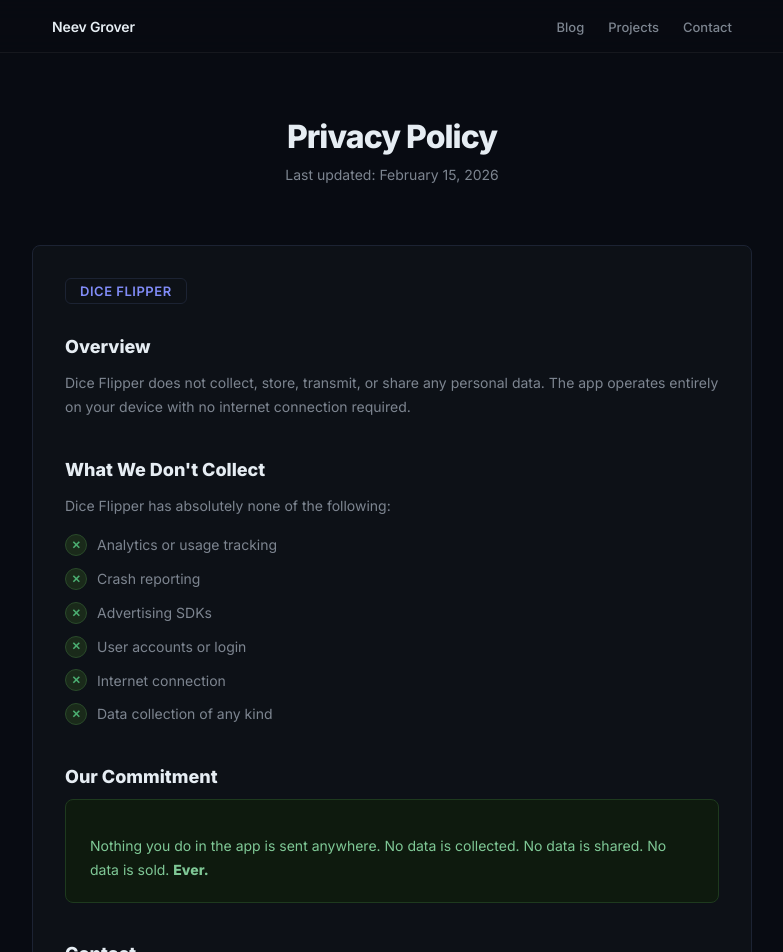
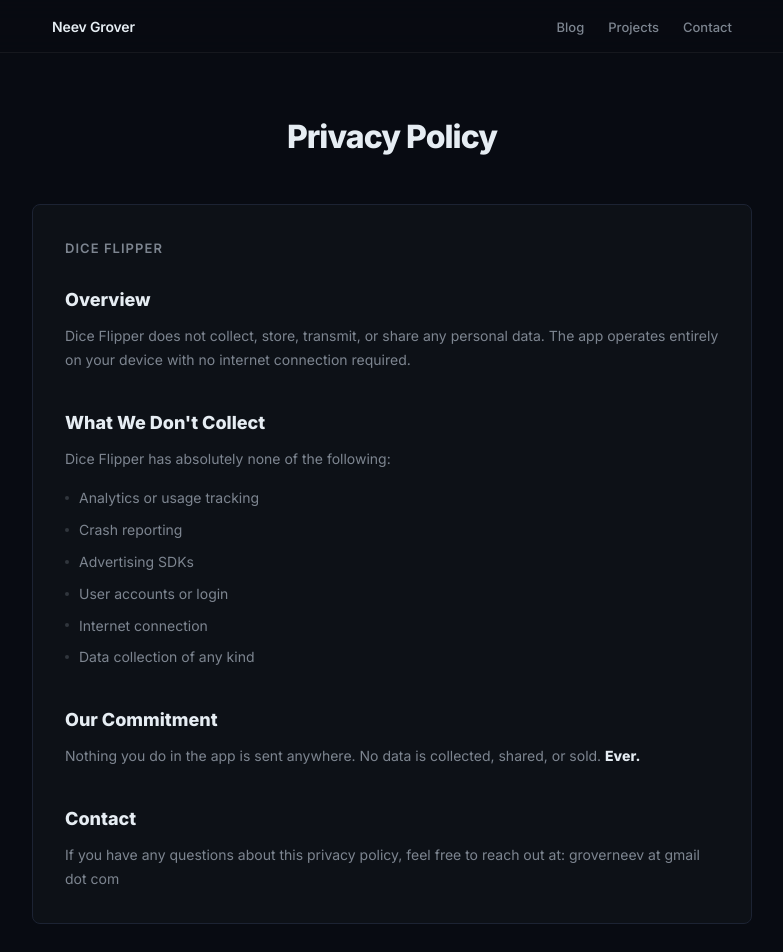
Before and after one commit to groverneev/Neev_Website, a Next.js app: page /privacy-policy in a window 1280 px wide. Shown: the top 952 px of the page, without its empty margins (248-1031 px from the left). Built offline with nearby package versions, Linux system fonts and the light colour scheme.

Commit message:
fixed privacy policy

```diff
--- a/components/PrivacyPolicy.tsx
+++ b/components/PrivacyPolicy.tsx
@@ -14,14 +14,6 @@ export default function PrivacyPolicy() {
     lineHeight: 1.7,
     color: "#7d8590",
     marginBottom: 16,
-  };
-
-  const subHeadingStyle: React.CSSProperties = {
-    fontSize: 15,
-    fontWeight: 600,
-    color: "#e6edf3",
-    marginBottom: 8,
-    marginTop: 20,
   };
 
   return (
@@ -44,15 +36,6 @@ export default function PrivacyPolicy() {
         >
           Privacy Policy
         </h1>
-        <p
-          style={{
-            color: "#7d8590",
-            fontSize: 14,
-            marginTop: 10,
-          }}
-        >
-          Last updated: February 15, 2026
-        </p>
       </section>
 
       {/* Content */}
@@ -71,19 +54,14 @@ export default function PrivacyPolicy() {
             border: "1px solid #1c2333",
           }}
         >
-          {/* App name badge */}
+          {/* App name */}
           <div style={{ marginBottom: 32 }}>
             <span
               style={{
-                display: "inline-block",
-                background: "#0d1117",
-                border: "1px solid #1c2333",
-                borderRadius: 6,
-                padding: "4px 14px",
                 fontSize: 13,
                 fontWeight: 600,
-                color: "#818cf8",
-                letterSpacing: "0.04em",
+                color: "#7d8590",
+                letterSpacing: "0.08em",
                 textTransform: "uppercase",
               }}
             >
@@ -106,11 +84,10 @@ export default function PrivacyPolicy() {
           </p>
           <ul
             style={{
-              ...paragraphStyle,
               paddingLeft: 0,
               listStyle: "none",
               display: "grid",
-              gap: 10,
+              gap: 8,
               marginBottom: 24,
             }}
           >
@@ -130,26 +107,18 @@ export default function PrivacyPolicy() {
                   gap: 10,
                   color: "#7d8590",
                   fontSize: 14,
+                  lineHeight: 1.7,
                 }}
               >
                 <span
                   style={{
-                    width: 20,
-                    height: 20,
+                    width: 4,
+                    height: 4,
                     borderRadius: "50%",
-                    background: "#1a2a1a",
-                    border: "1px solid #2a4a2a",
-                    display: "flex",
-                    alignItems: "center",
-                    justifyContent: "center",
+                    background: "#30363d",
                     flexShrink: 0,
-                    fontSize: 11,
-                    color: "#4caf72",
-                    fontWeight: 700,
                   }}
-                >
-                  ✕
-                </span>
+                />
                 {item}
               </li>
             ))}
@@ -157,32 +126,16 @@ export default function PrivacyPolicy() {
 
           {/* Commitment */}
           <h2 style={sectionHeadingStyle}>Our Commitment</h2>
-          <div
-            style={{
-              background: "#0e1a0e",
-              border: "1px solid #1e3a1e",
-              borderRadius: 8,
-              padding: "20px 24px",
-              marginBottom: 24,
-            }}
-          >
-            <p
-              style={{
-                ...paragraphStyle,
-                marginBottom: 0,
-                color: "#7fc896",
-              }}
-            >
-              Nothing you do in the app is sent anywhere. No data is collected.
-              No data is shared. No data is sold. <strong>Ever.</strong>
-            </p>
-          </div>
+          <p style={paragraphStyle}>
+            Nothing you do in the app is sent anywhere. No data is collected,
+            shared, or sold. <strong style={{ color: "#e6edf3" }}>Ever.</strong>
+          </p>
 
           {/* Contact */}
           <h2 style={sectionHeadingStyle}>Contact</h2>
-          <p style={paragraphStyle}>
+          <p style={{ ...paragraphStyle, marginBottom: 0 }}>
             If you have any questions about this privacy policy, feel free to
-            reach out: groverneev at gmail dot com
+            reach out at: groverneev at gmail dot com
           </p>
         </div>
       </section>
```
Also changed, not shown: 1 other file (tests, documents, lock files or other folders).
